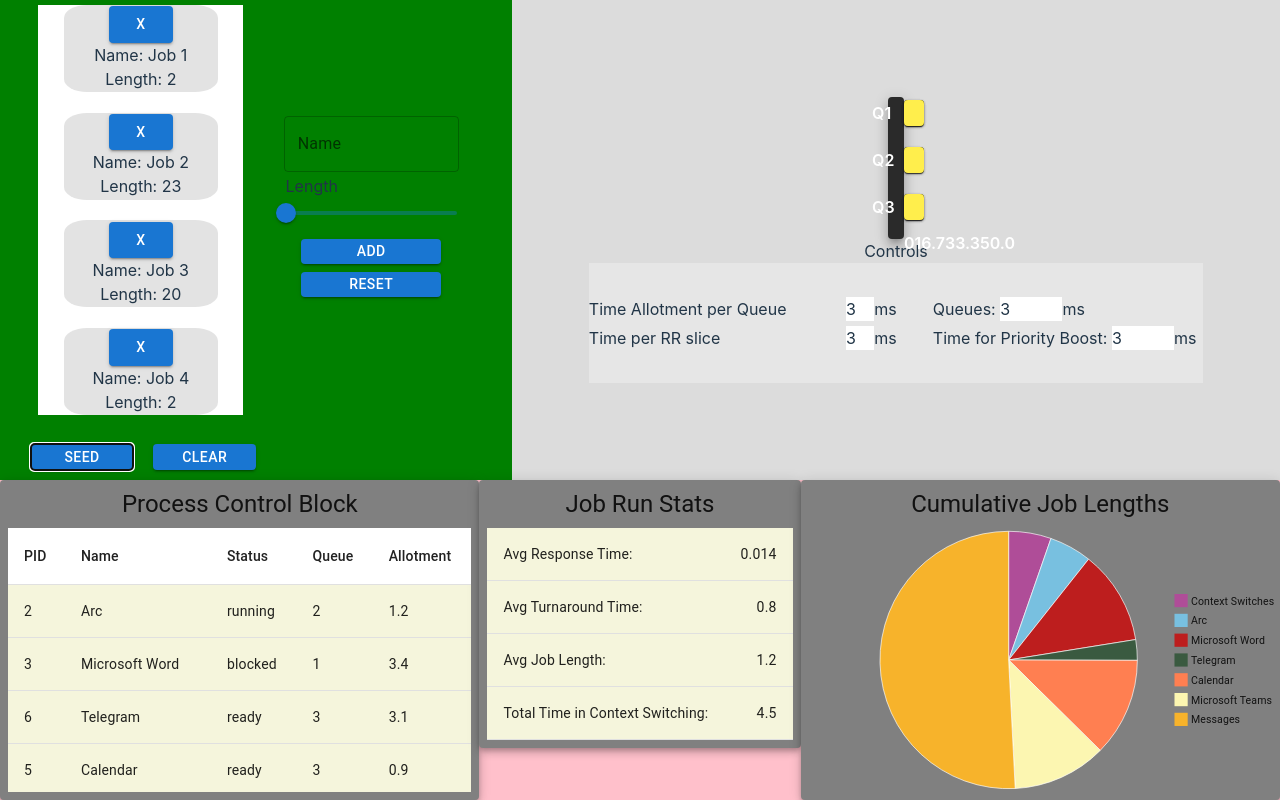
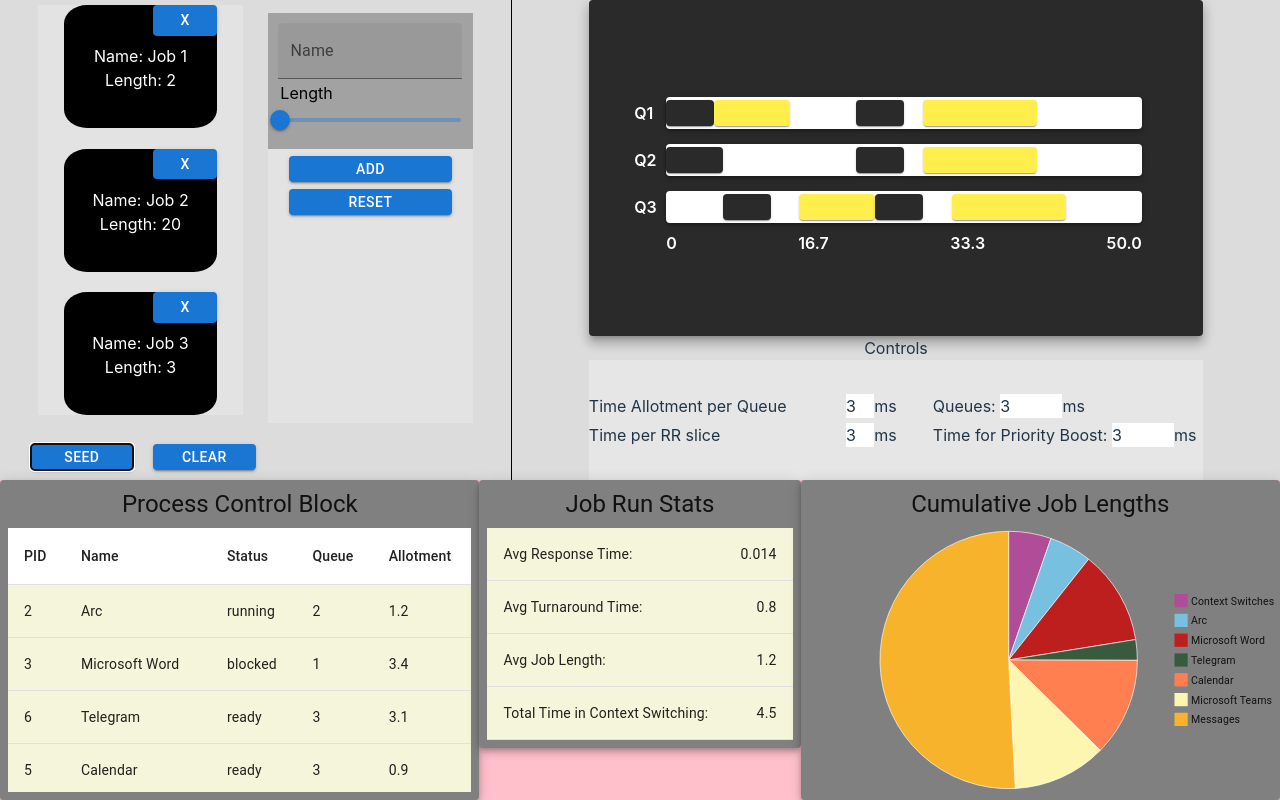
Before and after one commit to AbishurMoses/MLFQ-Visualization, a React (Vite) app: page / in a window 1280 px wide. Both pictures are taken after a click on the button "SEED". Built offline with nearby package versions, Linux system fonts and the light colour scheme.

Commit message:
Jobs are complete. No bugs or errors whatsoever

```diff
--- a/src/App.css
+++ b/src/App.css
@@ -34,9 +34,10 @@
 }
 
 #container-workloads {
-  background-color: green;
+  background-color: gainsboro;
   height: 100%;
   width: 40%;
+  border-right: 1px solid black;
 }
 
 #MLFQ-container {
@@ -90,16 +91,17 @@
   overflow-y: auto;
   padding: 0px 5% 0 5%;
   gap: 5%;
-  background-color: white;
+  background-color: #e3e3e3;
 }
 
 #custom-job {
-  justify-content: center;
+  background-color: #e3e3e3;
+  margin-top: 3%;
 }
 
 #custom-job {
   flex-direction: column;
-  padding: 0px 15px 0px 15px;
+  /* padding: 0px 2% 0px 2%; */
 }
 
 .input-container {
@@ -111,6 +113,16 @@
   flex-direction: column;
   align-items: center;
   gap: 2%;
+  background-color: #A2A2A2;
+  padding: 5%
+}
+
+.sliders {
+  width: 95%;
+}
+
+.input-container > p {
+  color: black
 }
 
 #job-btn-container {
@@ -222,8 +234,9 @@
   width: 85%;
 }
 
-/* LOL */
 #graph {
+  width: 80%;
+  height: 70%;
   display: flex;
   justify-content: center;
   align-items: center;
--- a/src/App.jsx
+++ b/src/App.jsx
@@ -1,7 +1,7 @@
 import './App.css'
 import './styles/Job.css'
-import React from 'react'
-import { useState } from 'react'
+import React, { useEffect } from 'react'
+import { useState, useRef } from 'react'
 import Job from './components/Job'
 import Box from '@mui/material/Box';
 import TextField from '@mui/material/TextField';
@@ -15,34 +15,24 @@
 
 /*
 	Names cannot be the same
-	Seeded jobs should be deleteable
-
-	Job IDs
-		- Will need to find a way to create both seeded and custom job Ids
-		in such a way that they aren't the same
-		- Use useRef to persiste state
 */
 function App() {
 	const [massJobs, setMassJobs] = useState(false)
 	const [seedBtn, setSeedBtn] = useState(false)
 	const [jobName, setJobName] = useState("")
 	const [jobLength, setJobLength] = useState(0)
-	// Pre-determined Jobs
+	// For generating pre-determined Jobs
 	const [PD, setPD] = useState([])
-	// Jobs created by the user
-	const [customJobs, setCustomJobs] = useState([])
-	// const [jobId, setJobId] = useLocalStorage('jobId', [0])
-	var jobId = 0
+	const [jobs, setJobs] = useState([])
+	const [seedIds, setSeedIds] = useState([])
+	var jobId = useRef(0)
 
 	const getRandomInt = (max) => {
 		return Math.floor(Math.random() * max);
 	}
 
 	const increment = () => {
-		setJobId(prev => {
-			prev = prev + 1
-			return prev
-		})
+		jobId.current += 1
 	}
 
 	// Custom Job
@@ -50,17 +40,31 @@
 		if (jobName == "") {
 			alert("Add a name dommy")
 		} else {
-			setCustomJobs(prev => {
+			setJobs(prev => {
 				prev.push({
-					id: jobId,
+					id: jobId.current,
 					name: jobName,
 					length: jobLength,
 				})
 				return prev
 			})
-			// increment()
-			jobId++
-			console.log(customJobs)
+			increment()
+		}
+		console.log(jobs)
+	}
+
+	useEffect(() => {
+		console.log("seedIds has been changed", seedIds)
+	}, [seedIds])
+
+	useEffect(() => {
+		console.log("PD has been changed", PD)
+	}, [PD])
+
+	const seedJobIds = (num) => {
+		for (var i = num - 1; i >= 0; i--) {
+			const currentJobId = (jobId.current - 1) - i;
+			setSeedIds(prev => [...prev, currentJobId]);
 		}
 	}
 
@@ -70,16 +74,25 @@
 		while (i < numOfJobs) {
 			setPD(prev => {
 				prev.push({
-					id: jobId,
-					name: "Job " + (jobId + 1).toString(),
+					id: jobId.current,
+					name: "Job " + (jobId.current + 1).toString(),
 					length: getRandomInt(25),
 				})
 				return prev
 			})
-			// increment()
-			jobId++
+			setJobs(prev => {
+				prev.push({
+					id: jobId.current,
+					name: "Job " + (jobId.current + 1).toString(),
+					length: getRandomInt(25),
+				})
+				return prev
+			})
+			increment()
 			i++
 		}
+
+		seedJobIds(3)
 	}
 
 	const resetInput = () => {
@@ -93,8 +106,7 @@
 
 	const seedJobs = () => {
 		if (seedBtn == false) {
-			addJobs(4)
-			console.log(PD)
+			addJobs(3)
 
 			setSeedBtn(true)
 			fnMassJobs(true)
@@ -103,9 +115,19 @@
 		}
 	}
 
+	const clearMainJobs = () => {
+		setJobs(prev => {
+			prev = jobs.filter(item => !seedIds.includes(item.id))
+			return prev
+		})
+		setSeedIds([])
+		console.log(jobs)
+	}
+
 	const clearJobs = async () => {
+		clearMainJobs()
+
 		setPD([])
-
 		setSeedBtn(false)
 		fnMassJobs(false)
 	}
@@ -124,6 +146,18 @@
 			prev = PD.filter(item => item.id !== data)
 			return prev
 		})
+
+		setSeedIds(prev => {
+			prev = seedIds.filter(item => item !== data)
+			return prev
+		})
+
+		setJobs(prev => {
+			prev = jobs.filter(item => item.id !== data)
+			return prev
+		})
+		console.log("PD: ", PD)
+		console.log("here: ", jobs)
 	}
 
 	// TODO delete this after we have real data for the pie chart
@@ -159,7 +193,7 @@
 									noValidate
 									autoComplete="off"
 								>
-									<TextField id="job-name" value={jobName} onChange={handleJob} label="Name" variant="outlined" />
+									<TextField id="job-name" value={jobName} onChange={handleJob} label="Name" variant="filled" sx={{ input: {color: 'white' }}}/>
 									<div className="input-container">
 										<p>Length</p>
 										<Slider name="job-length" className="sliders" value={jobLength} onChange={handleJob} defaultValue={25} valueLabelDisplay="auto" max={50} />
--- a/src/components/Job.jsx
+++ b/src/components/Job.jsx
@@ -1,26 +1,22 @@
-// import { useState, useEffect } from 'react'
 import Button from '@mui/material/Button';
 
 const Job = (props) => {
-    const { value, onData} = props
-    // const [deletionId, setDeletionId] = useState(0)
+    const { onData } = props
 
     const jobIdBtn = () => {
         const value = props.value.id
-        console.log(value)
-        // setDeletionId(value)
         onData(value)
     }
 
-    // useEffect(() => {
-    //     console.log("DeletionId as been update to ", deletionId)
-    // }, [deletionId])
-
     return (
         <div className="job">
-            <Button className="delete-btns" variant="contained" onClick={jobIdBtn}>X</Button>
-            <p>Name: {props.value.name}</p>
-            <p>Length: {props.value.length}</p>
+            <div className="btn-container">
+                <Button className="delete-btns" variant="contained" onClick={jobIdBtn}>X</Button>
+            </div>
+            <div className="job-content">
+                <p>Name: {props.value.name}</p>
+                <p>Length: {props.value.length}</p>
+            </div>
         </div>
     )
 }
--- a/src/styles/Job.css
+++ b/src/styles/Job.css
@@ -1,10 +1,35 @@
 .job {
-    width: 100%;
-    height: 50%;
-    display: flex;
-    flex-direction: column;
-    justify-content: center;
-    align-items: center;
-    background-color: #E3E3E3;
-    border-radius: 15%;
+  width: 100%;
+  height: 50%;
+  display: flex;
+  flex-direction: column;
+  background-color: black;
+  border-radius: 15%;
+  max-height: 35%;
+  gap: 7%;
 }
+
+.job > div > p {
+  color: white;
+}
+
+.btn-container {
+  display: flex;
+  justify-content: flex-end;
+  width: 100%;
+  height: 25%;
+}
+
+.delete-btns {
+  padding: 0;
+  margin: 0;
+  width: 25%;
+  height: 100%;
+}
+
+.job-content {
+  height: 80%;
+  display: flex;
+  flex-direction: column;
+  align-items: center;
+}
```
